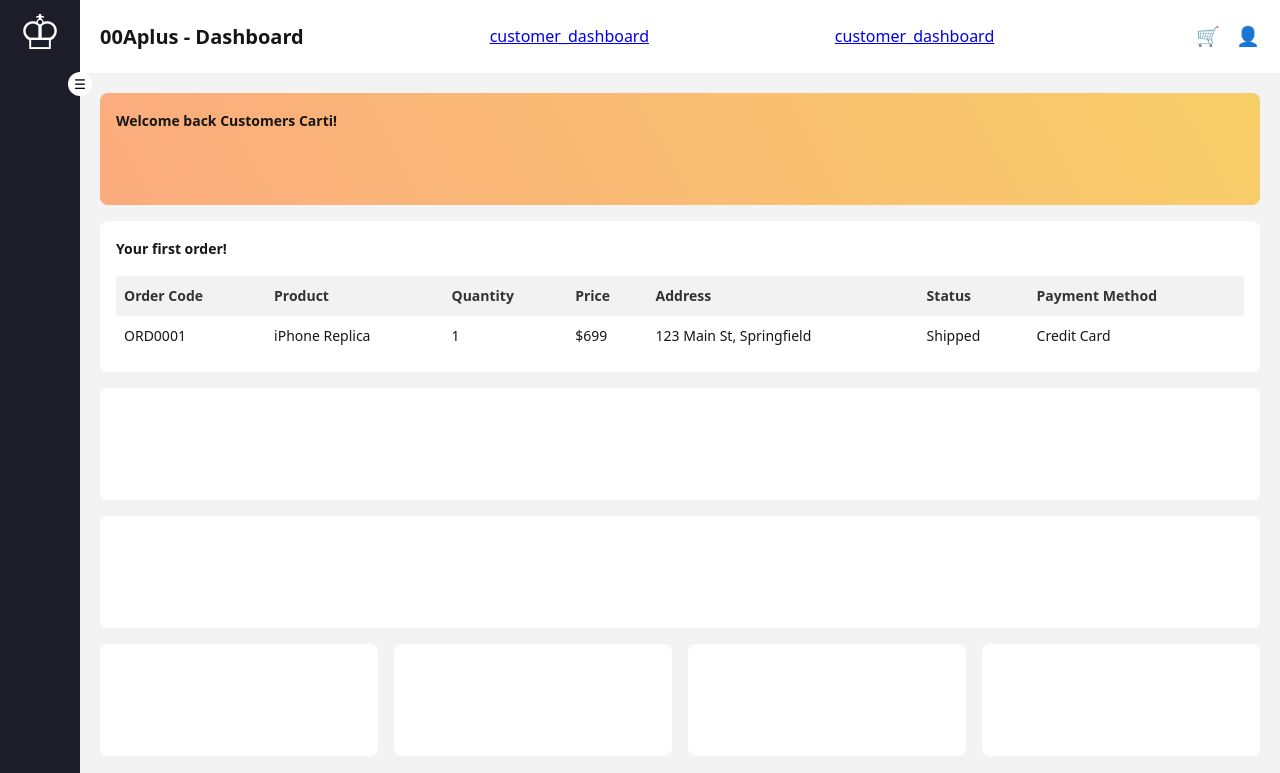
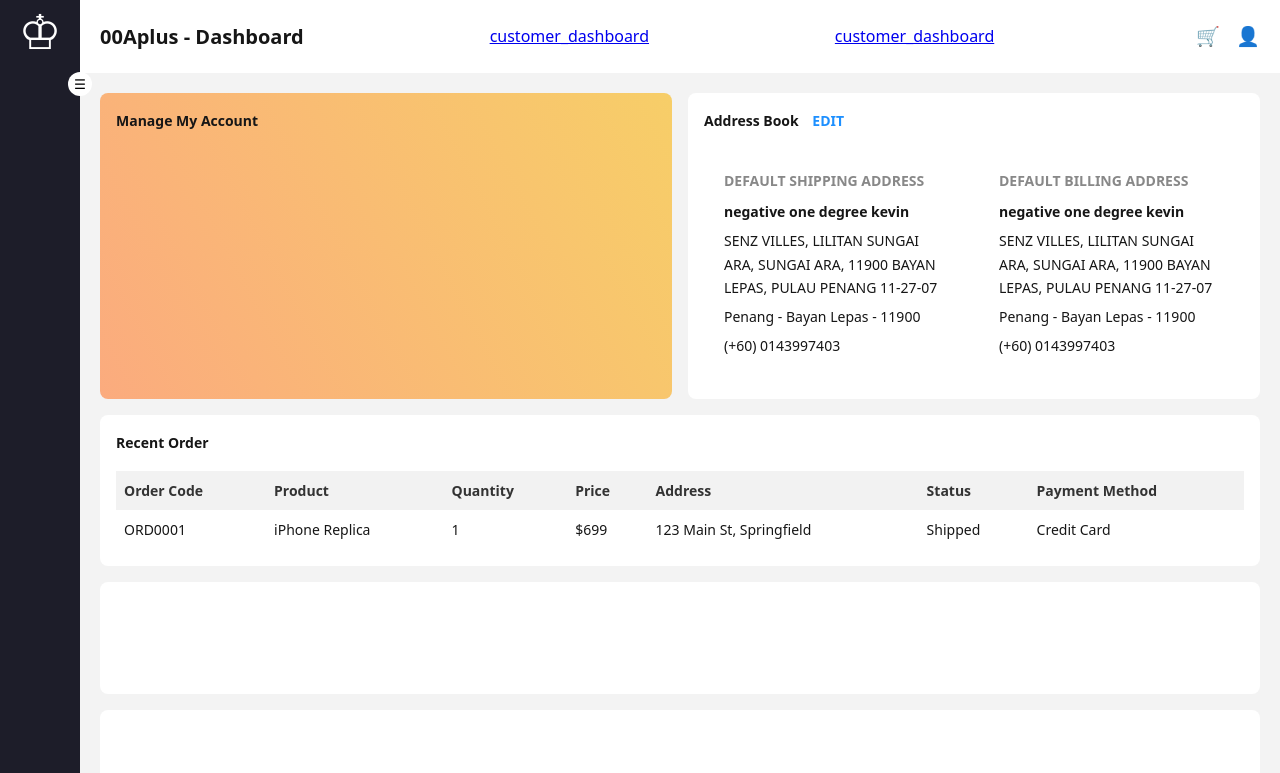
Before and after one commit to laeffy7403/GUI, a plain HTML site: page pages/user/customer_dashboard.html in a window 1280 px wide. Shown: the top 773 px of the page. Drawn offline with Linux system fonts and the light colour scheme.

Commit message:
added address book in customer dashboard

```diff
--- /dev/null
+++ b/layout/customer_dashboard_style.css
@@ -0,0 +1,73 @@
+/* Add this CSS to your existing stylesheet */
+
+table {
+    width: 100%;
+    border-collapse: collapse;
+    margin-top: 1rem;
+}
+
+table th, table td {
+    /* border: 1px solid #ddd; */
+    padding: 8px;
+    text-align: left;
+    font-size: 0.875rem;
+}
+
+table th {
+    background-color: #f2f2f2;
+    color: #333;
+}
+
+table tr:nth-child(even) {
+    background-color: #f9f9f9;
+}
+
+table tr:hover {
+    background-color: #f1f1f1;
+}
+
+
+
+
+
+/* Add this CSS to your existing stylesheet */
+
+.address-container {
+    display: flex;
+    justify-content: space-between;
+    margin-top: 20px;
+}
+
+.address-box {
+    flex: 1;
+    padding: 20px;
+    /* border: 1px solid #ddd; */
+    /* border-radius: 5px; */
+    margin-right: 10px;
+}
+
+.address-box:last-child {
+    margin-right: 0;
+}
+
+.address-box h3 {
+    font-size: 14px;
+    color: #888;
+    margin-bottom: 10px;
+}
+
+.address-box p {
+    font-size: 14px;
+    margin: 5px 0;
+}
+
+.edit-link {
+    font-size: 14px;
+    color: #1e90ff;
+    text-decoration: none;
+    margin-left: 10px;
+}
+
+.edit-link:hover {
+    text-decoration: underline;
+}
--- a/layout/customer_order_table.css
+++ /dev/null
@@ -1,27 +0,0 @@
-/* Add this CSS to your existing stylesheet */
-
-table {
-    width: 100%;
-    border-collapse: collapse;
-    margin-top: 1rem;
-}
-
-table th, table td {
-    /* border: 1px solid #ddd; */
-    padding: 8px;
-    text-align: left;
-    font-size: 0.875rem;
-}
-
-table th {
-    background-color: #f2f2f2;
-    color: #333;
-}
-
-table tr:nth-child(even) {
-    background-color: #f9f9f9;
-}
-
-table tr:hover {
-    background-color: #f1f1f1;
-}
--- a/layout/dashboard.css
+++ b/layout/dashboard.css
@@ -170,6 +170,10 @@ body.sb-expand .dashboard-nav {
     }
   }
 
+  .customer-profile-card {
+    background-image: linear-gradient(62deg, #fbab7e 0%, #f7ce68 100%);
+  }
+
 
 
   @media (width >= 992px) {
--- a/pages/user/customer_dashboard.html
+++ b/pages/user/customer_dashboard.html
@@ -4,7 +4,7 @@
     <meta charset="UTF-8">
     <meta name="viewport" content="width=device-width, initial-scale=1.0">
     <link rel="stylesheet" href="../../layout/dashboard.css">
-    <link rel="stylesheet" href="../../layout/customer_order_table.css">
+    <link rel="stylesheet" href="../../layout/customer_dashboard_style.css">
     <link rel="stylesheet" href="../../layout/icon_n_search_bar.css">
     <title>customer dashboard</title>
 </head>
@@ -43,12 +43,41 @@
 
 
       <main class="dashboard-main">
-        <div class="card card-1">
-          <h2>Welcome back Customers Carti!</h2>
+        <!-- <div class="card card-1"> -->
+          <!-- <h2>Manage My Account</h2> -->
+        <!-- </div> -->
+
+        <div class="card card-9 customer-profile-card">
+          <h2>Manage My Account</h2>
         </div>
 
+
+
+        <!-- customer address info -->
+        <div class="card card-9">
+          <h2>Address Book <a href="#" class="edit-link">EDIT</a></h2>
+          <div class="address-container">
+            <div class="address-box">
+              <h3>DEFAULT SHIPPING ADDRESS</h3>
+              <p><b>negative one degree kevin</b></p>
+              <p>SENZ VILLES, LILITAN SUNGAI ARA, SUNGAI ARA, 11900 BAYAN LEPAS, PULAU PENANG 11-27-07</p>
+              <p>Penang - Bayan Lepas - 11900</p>
+              <p>(+60) 0143997403</p>
+            </div>
+            <div class="address-box">
+              <h3>DEFAULT BILLING ADDRESS</h3>
+              <p><b>negative one degree kevin</b></p>
+              <p>SENZ VILLES, LILITAN SUNGAI ARA, SUNGAI ARA, 11900 BAYAN LEPAS, PULAU PENANG 11-27-07</p>
+              <p>Penang - Bayan Lepas - 11900</p>
+              <p>(+60) 0143997403</p>
+            </div>
+          </div>
+        </div>
+
+
+        <!-- customer recent Ordered -->
         <div class="card card-customer-orders">
-            <h2>Your first order!</h2>
+            <h2>Recent Order</h2>
             <table>
                 <thead>
                     <tr>
@@ -71,7 +100,7 @@
                         <td>Shipped</td>
                         <td>Credit Card</td>
                     </tr>
-                    <!-- Add more rows as needed -->
+                    <!-- Add more rows if needed -->
                      <!-- Sample Ordered table placed by cutomer -->
                 </tbody>
             </table>
@@ -87,7 +116,6 @@
         <div class="card card-customer-orders">
             <!-- <h2>Your first order!</h2> -->
         </div>
-
 
         <!--
         <div class="card card-customer-orders">
```
Also changed, not shown: pages/user/admin_dashboard.html (+0 -3 lines).
